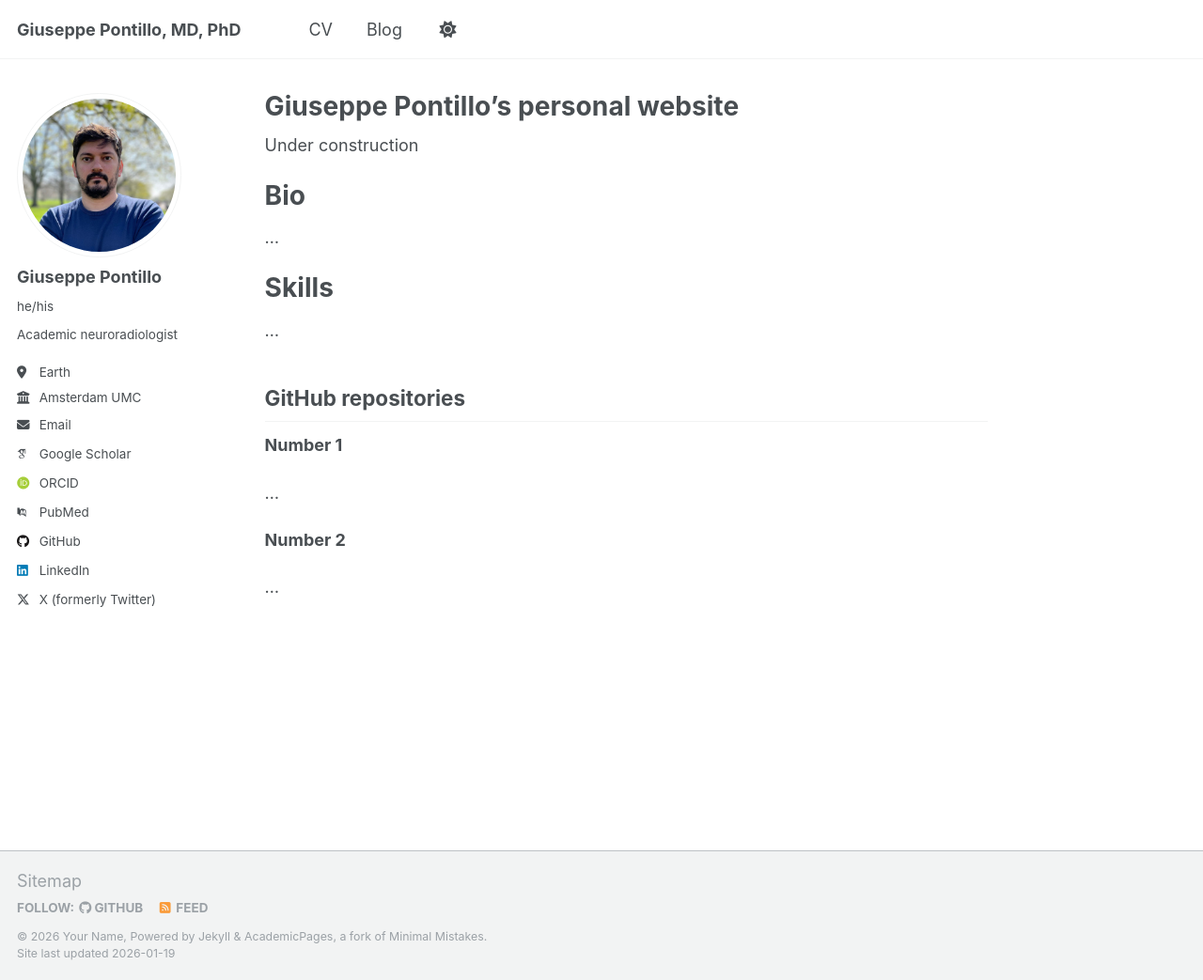
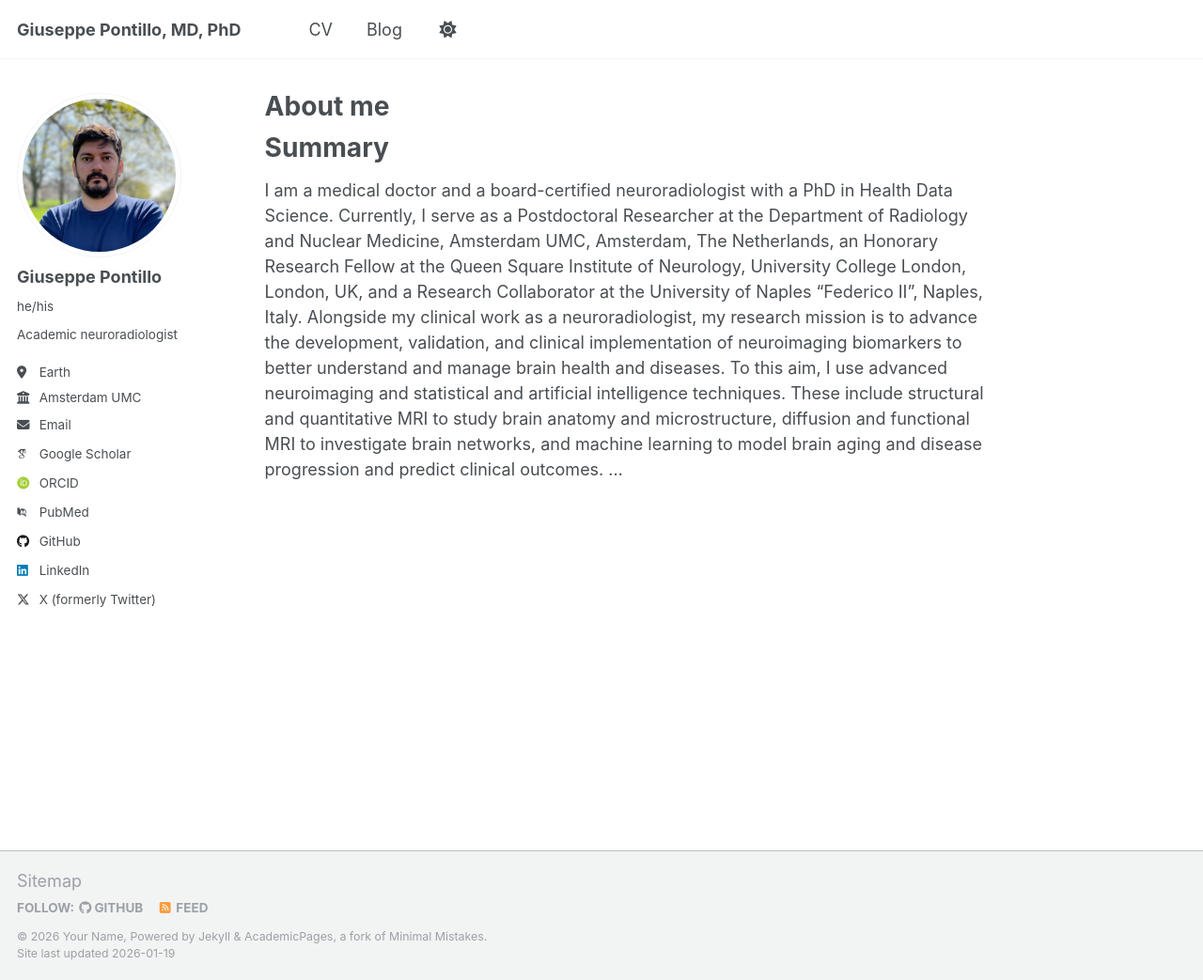
Before and after one commit to giupontillo/giupontillo.github.io, a Jekyll site: the page built from _pages/about.md, in a window 1280 px wide and 1043 px high. Shown: the whole window at 94% size. Built offline with Jekyll 4.4.1, drawn with Linux system fonts in a browser that asks for light colours; some web fonts are replaced.

Commit message:
about me

```diff
--- a/_pages/about.md
+++ b/_pages/about.md
@@ -1,28 +1,15 @@
 ---
 permalink: /
-title: "Giuseppe Pontillo's personal website"
+title: "About me"
 author_profile: true
 redirect_from:
   - /about/
   - /about.html
 ---
 
-Under construction
 
-Bio
+Summary
 ======
+I am a medical doctor and a board-certified neuroradiologist with a PhD in Health Data Science. Currently, I serve as a Postdoctoral Researcher at the Department of Radiology and Nuclear Medicine, Amsterdam UMC, Amsterdam, The Netherlands, an Honorary Research Fellow at the Queen Square Institute of Neurology, University College London, London, UK, and a Research Collaborator at the University of Naples “Federico II”, Naples, Italy.
+Alongside my clinical work as a neuroradiologist, my research mission is to advance the development, validation, and clinical implementation of neuroimaging biomarkers to better understand and manage brain health and diseases. To this aim, I use advanced neuroimaging and statistical and artificial intelligence techniques. These include structural and quantitative MRI to study brain anatomy and microstructure, diffusion and functional MRI to investigate brain networks, and machine learning to model brain aging and disease progression and predict clinical outcomes.
 ...
-
-Skills
-======
-...
-
-GitHub repositories
-------
-**Number 1**
-
-...
-
-**Number 2**
-
-...
```
